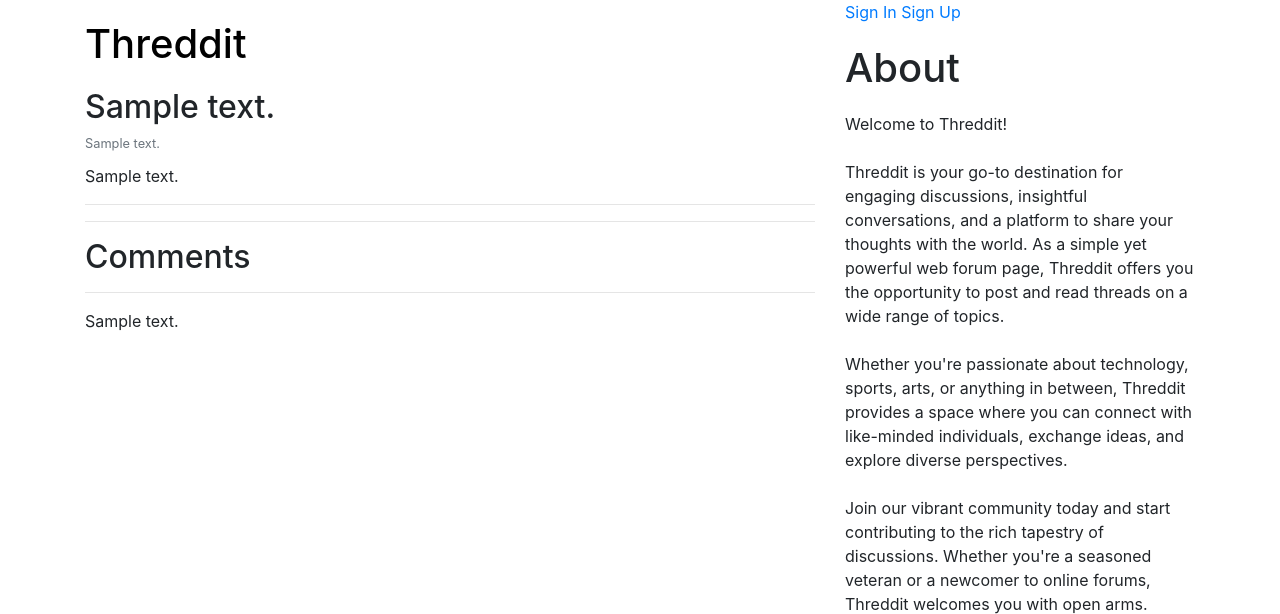
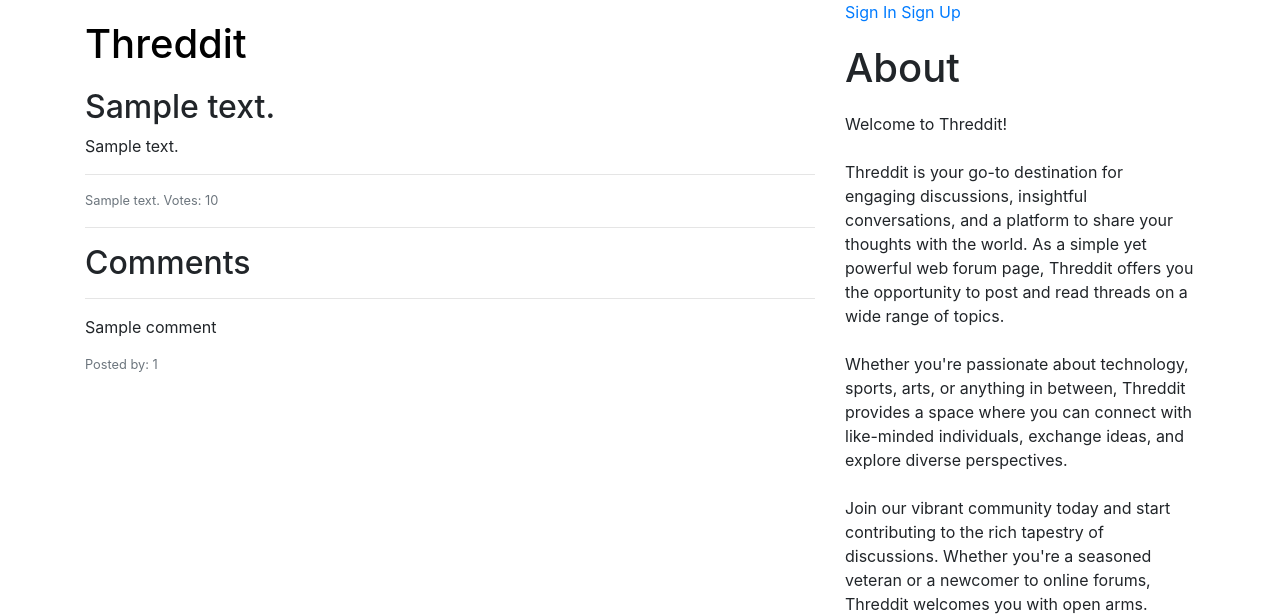
Before and after one commit to tukkimiesjonni/cybersecurityproject1, a Flask app: template templates/thread.html in a window 1280 px wide. Shown: the top 614 px of the page. Run offline with Flask 3, Linux system fonts and the light colour scheme; the template is opened without the code that fills it: most values are stand-ins (such as "Sample title", 1, 10 or a date in 2020); some libraries are stand-ins or nearby versions.

Commit message:
Added some minor fixes, for example vote count.

```diff
--- a/templates/thread.html
+++ b/templates/thread.html
@@ -10,10 +10,7 @@
                 margin-bottom: 20px;
             }
             form {
-                margin-bottom: 20px;
-            }
-            small {
-                margin-bottom: 10px;
+                margin-bottom: 5px;
             }
             button {
                 margin-top: 10px;
@@ -28,9 +25,9 @@
                     <h1><a href="/" style="text-decoration: none; color: black;">Threddit</a></h1>
                     {% if content %}
                     <h2>{{content[1]}}</h2>
-                    <small id="timestamp" class="form-text text-muted">{{content[3]}}</small>
                     <p>{{content[2]}}</p>
                     <hr>
+                    <small id="timestamp-votes" class="form-text text-muted">{{content[3]}}       Votes: {{ votes }}</small>
                     {% if session.username %}
                     <form action="/upvote/{{ id }}" method="post" class="d-inline">
                         <input type="hidden" name="csrf_token" value="{{ session['csrf_token'] }}">
@@ -55,8 +52,9 @@
                     {% for comment in comments %}
                     <hr>
                     <p>
-                        {{ comment }}
+                        {{ comment[1] }}
                     </p>
+                    <small class="form-text text-muted">Posted by: {{ comment[0] }}</small>
                     {% endfor %}
                     {% endif %}
                 </div>
```
